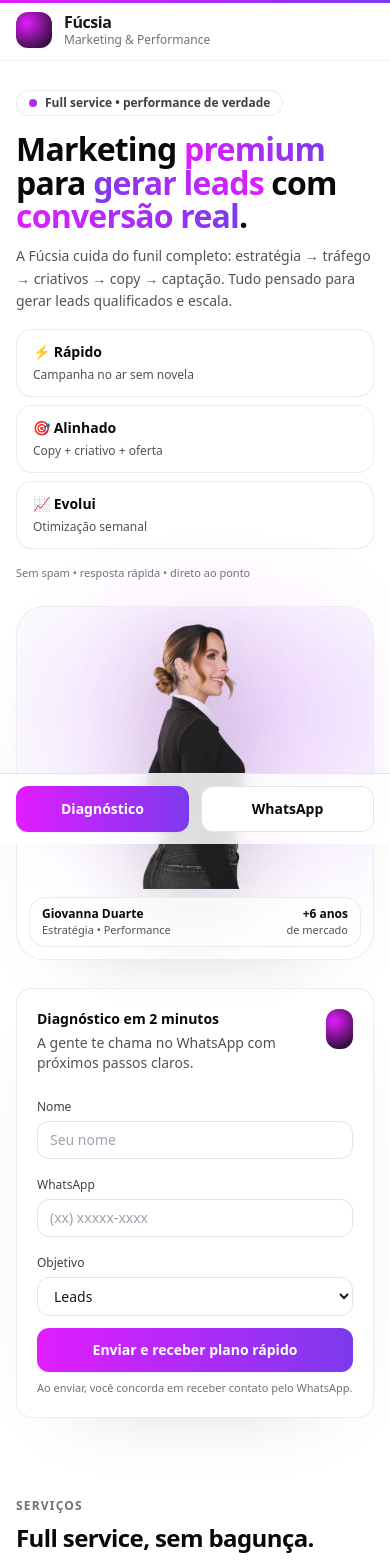
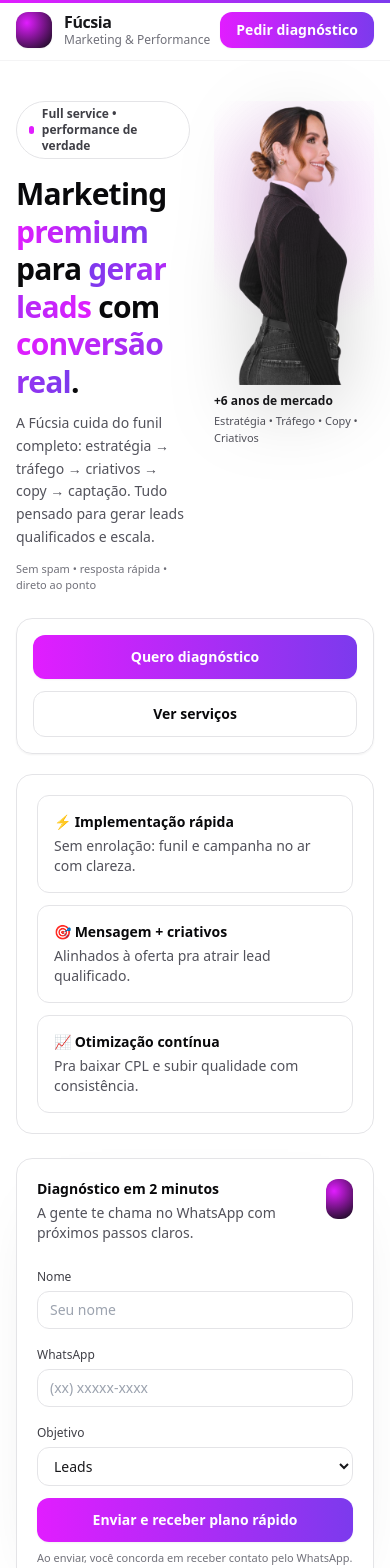
Before and after one commit to matheusduarteur/fuscia-site, a Next.js app: page / in a window 390 px wide. Shown: the top 1568 px of the page. Built offline with nearby package versions, Linux system fonts and the light colour scheme.

Commit message:
Update page.tsx

```diff
--- a/src/app/page.tsx
+++ b/src/app/page.tsx
@@ -22,27 +22,24 @@ function waLink() {
 }
 
 const fadeUp = {
-  hidden: { opacity: 0, y: 14, filter: "blur(10px)" },
+  hidden: { opacity: 0, y: 16, filter: "blur(8px)" },
   visible: { opacity: 1, y: 0, filter: "blur(0px)" },
 };
 
 const fade = {
-  hidden: { opacity: 0, filter: "blur(10px)" },
+  hidden: { opacity: 0, filter: "blur(8px)" },
   visible: { opacity: 1, filter: "blur(0px)" },
 };
 
 const stagger = {
   hidden: {},
-  visible: { transition: { staggerChildren: 0.09, delayChildren: 0.06 } },
+  visible: { transition: { staggerChildren: 0.1, delayChildren: 0.05 } },
 };
 
 function Pill({ children }: { children: React.ReactNode }) {
   return (
-    <span className="inline-flex items-center gap-2 rounded-full border border-zinc-200/70 bg-white/70 px-3 py-1 text-xs font-semibold text-zinc-700 backdrop-blur">
-      <span
-        className="h-2 w-2 rounded-full"
-        style={{ background: `linear-gradient(90deg, ${BRAND.accent}, ${BRAND.accent2})` }}
-      />
+    <span className="inline-flex items-center gap-2 rounded-full border border-zinc-200 bg-white/70 px-3 py-1 text-xs font-semibold text-zinc-700 backdrop-blur">
+      <span className="h-2 w-2 rounded-full" style={{ backgroundColor: BRAND.accent }} />
       {children}
     </span>
   );
@@ -84,63 +81,37 @@ const steps = [
 ];
 
 const faqs = [
-  {
-    q: "Vocês trabalham com qual tipo de negócio?",
-    a: "Atendemos serviços, negócios locais e digitais. O mais importante é ter oferta clara e demanda real.",
-  },
+  { q: "Vocês trabalham com qual tipo de negócio?", a: "Atendemos serviços, negócios locais e digitais. O mais importante é ter oferta clara e demanda real." },
   { q: "Preciso ter site pronto?", a: "Não. Podemos subir uma landing rápida focada em conversão e tráfego pago." },
-  {
-    q: "Qual o prazo pra começar?",
-    a: "Normalmente 3 a 7 dias, dependendo do volume de criativos e do setup de tracking.",
-  },
-  {
-    q: "Vocês fazem só tráfego?",
-    a: "Podemos fazer só tráfego, mas o melhor resultado vem quando copy + criativo + página andam juntos.",
-  },
-  {
-    q: "Como funciona o primeiro contato?",
-    a: "Você preenche o formulário ou chama no WhatsApp. A gente faz perguntas rápidas e define o próximo passo.",
-  },
+  { q: "Qual o prazo pra começar?", a: "Normalmente 3 a 7 dias, dependendo do volume de criativos e do setup de tracking." },
+  { q: "Vocês fazem só tráfego?", a: "Podemos fazer só tráfego, mas o melhor resultado vem quando copy + criativo + página andam juntos." },
+  { q: "Como funciona o primeiro contato?", a: "Você preenche o formulário ou chama no WhatsApp. A gente faz perguntas rápidas e define o próximo passo." },
 ];
 
 function GlassCard({ title, desc }: { title: string; desc: string }) {
   return (
-    <div className="group rounded-2xl border border-zinc-200/70 bg-white/65 p-5 shadow-[0_18px_60px_-45px_rgba(0,0,0,0.25)] backdrop-blur transition hover:bg-white">
+    <div className="rounded-2xl border border-zinc-200 bg-white/70 p-5 shadow-sm backdrop-blur transition hover:bg-white">
       <p className="text-sm font-semibold text-zinc-950">{title}</p>
       <p className="mt-2 text-sm text-zinc-600 leading-relaxed">{desc}</p>
-      <div
-        className="mt-4 h-[2px] w-12 rounded-full opacity-0 transition group-hover:opacity-100"
-        style={{ background: `linear-gradient(90deg, ${BRAND.accent}, ${BRAND.accent2})` }}
-      />
     </div>
   );
 }
 
 /**
- * HERO Portrait premium (mobile-first)
- * - Em mobile, ela fica “encaixada” e não vira um bloco quadrado
- * - mixBlendMode multiply ajuda a apagar matte branco
+ * FOTO “SEM FUNDO” (mesmo quando o recorte fica com matte branco)
+ * - mixBlendMode: multiply apaga branco residual no fundo branco
+ * - glow leve + drop-shadow mantém presença premium
  */
 function HeroPortrait() {
   return (
-    <div className="relative">
-      {/* glow */}
+    <div className="relative w-full">
+      <div className="relative aspect-[9/16] w-full">
         <div
-        className="pointer-events-none absolute -inset-4 -z-10 rounded-[28px] opacity-60 blur-2xl"
+          className="absolute inset-0 -z-10"
           style={{
-          background:
-            "radial-gradient(circle at 55% 35%, rgba(225,29,255,0.25), transparent 60%)",
+            background: "radial-gradient(circle at 55% 35%, rgba(225,29,255,0.16), transparent 62%)",
           }}
         />
-
-      <div className="relative overflow-hidden rounded-[28px] border border-zinc-200/70 bg-white/55 backdrop-blur shadow-[0_30px_90px_-65px_rgba(0,0,0,0.35)]">
-        {/* frame */}
-        <div className="absolute inset-0 bg-[radial-gradient(700px_420px_at_70%_30%,rgba(124,58,237,0.12),transparent_55%)]" />
-
-        {/* conteúdo */}
-        <div className="relative p-3">
-          {/* altura controlada no mobile pra ficar na dobra */}
-          <div className="relative h-[270px] sm:h-[340px] lg:h-[420px]">
         <Image
           src="/socia.png"
           alt="Sócia da Fúcsia"
@@ -149,22 +120,14 @@ function HeroPortrait() {
           className="object-contain select-none"
           style={{
             mixBlendMode: "multiply",
-                filter: "drop-shadow(0px 18px 40px rgba(0,0,0,0.18))",
+            filter: "drop-shadow(0px 18px 38px rgba(0,0,0,0.18))",
           }}
         />
       </div>
 
-          <div className="mt-2 flex items-center justify-between gap-3 rounded-2xl border border-zinc-200/70 bg-white/70 px-3 py-2 backdrop-blur">
-            <div className="min-w-0">
-              <p className="text-xs font-semibold text-zinc-950 truncate">Giovanna Duarte</p>
-              <p className="text-[11px] text-zinc-600 truncate">Estratégia • Performance</p>
-            </div>
-            <div className="text-right">
-              <p className="text-xs font-semibold text-zinc-950">+6 anos</p>
-              <p className="text-[11px] text-zinc-600">de mercado</p>
-            </div>
-          </div>
-        </div>
+      <div className="mt-2">
+        <p className="text-xs font-semibold text-zinc-900">+6 anos de mercado</p>
+        <p className="mt-1 text-[11px] text-zinc-600">Estratégia • Tráfego • Copy • Criativos</p>
       </div>
     </div>
   );
@@ -172,18 +135,16 @@ function HeroPortrait() {
 
 export default function Page() {
   const hasWhatsApp = Boolean(WHATSAPP_NUMBER);
-  const whatsappHref = hasWhatsApp ? waLink() : "#contato";
 
   const { scrollYProgress } = useScroll();
   const scaleX = useSpring(scrollYProgress, { stiffness: 140, damping: 22 });
 
   return (
     <div className="min-h-screen bg-white text-zinc-900">
-      {/* Fundo premium (paper + glow) */}
+      {/* Fundo premium branco */}
       <div className="pointer-events-none fixed inset-0 -z-10">
-        <div className="absolute inset-0 bg-[radial-gradient(1100px_650px_at_15%_8%,rgba(225,29,255,0.18),transparent_55%),radial-gradient(900px_520px_at_85%_18%,rgba(124,58,237,0.12),transparent_60%)]" />
+        <div className="absolute inset-0 bg-[radial-gradient(1100px_650px_at_18%_10%,rgba(225,29,255,0.16),transparent_55%),radial-gradient(900px_520px_at_82%_18%,rgba(124,58,237,0.10),transparent_60%)]" />
         <div className="absolute inset-0 bg-[linear-gradient(to_bottom,rgba(255,255,255,0.92),rgba(255,255,255,1))]" />
-        <div className="absolute inset-0 opacity-[0.06] [background-image:radial-gradient(rgba(0,0,0,0.55)_1px,transparent_1px)] [background-size:22px_22px]" />
       </div>
 
       {/* Barra progresso */}
@@ -195,20 +156,20 @@ export default function Page() {
         }}
       />
 
-      {/* WhatsApp flutuante (desktop) */}
+      {/* WhatsApp flutuante */}
       {hasWhatsApp ? (
         <Link
-          href={whatsappHref}
+          href={waLink()}
           target="_blank"
           rel="noopener noreferrer"
-          className="hidden sm:inline-flex fixed z-[55] bottom-5 right-5 rounded-2xl border border-zinc-200 bg-white/80 px-4 py-3 text-sm font-semibold text-zinc-900 shadow-[0_20px_60px_-35px_rgba(0,0,0,0.25)] backdrop-blur hover:bg-white"
+          className="fixed z-[55] bottom-5 right-5 rounded-2xl border border-zinc-200 bg-white/80 px-4 py-3 text-sm font-semibold text-zinc-900 shadow-[0_20px_60px_-35px_rgba(0,0,0,0.25)] backdrop-blur hover:bg-white"
         >
           💬 WhatsApp
         </Link>
       ) : null}
 
       {/* Header */}
-      <header className="sticky top-0 z-50 border-b border-zinc-100 bg-white/72 backdrop-blur">
+      <header className="sticky top-0 z-50 border-b border-zinc-100 bg-white/70 backdrop-blur">
         <div className="mx-auto max-w-6xl px-4 py-3 flex items-center justify-between">
           <div className="flex items-center gap-3">
             <div
@@ -230,7 +191,7 @@ export default function Page() {
             <a href="#faq" className="hover:text-zinc-950">FAQ</a>
           </nav>
 
-          <div className="hidden sm:flex items-center gap-2">
+          <div className="flex items-center gap-2">
             <a
               href="#contato"
               className="inline-flex items-center justify-center rounded-xl px-4 py-2 text-sm font-semibold text-white shadow-sm hover:opacity-95"
@@ -243,34 +204,34 @@ export default function Page() {
       </header>
 
       <main>
-        {/* HERO (mobile-first) */}
-        <section className="mx-auto max-w-6xl px-4 pt-7 pb-8 sm:pt-14">
-          <motion.div initial="hidden" animate="visible" variants={stagger} className="grid gap-6 lg:grid-cols-2 lg:items-start">
-            {/* Texto */}
-            <div>
+        {/* HERO */}
+        <section className="mx-auto max-w-6xl px-4 pt-10 pb-6 sm:pt-16">
+          {/* Linha 1: Texto + Foto */}
+          <div className="grid gap-6 lg:gap-10 grid-cols-[1fr_160px] sm:grid-cols-[1fr_220px] lg:grid-cols-3 lg:items-start">
+            <motion.div className="lg:col-span-2" initial="hidden" animate="visible" variants={stagger}>
               <motion.div variants={fadeUp}>
                 <Pill>Full service • performance de verdade</Pill>
               </motion.div>
 
               <motion.h1
                 variants={fadeUp}
-                className="mt-4 text-[32px] leading-[1.05] sm:text-5xl font-semibold tracking-tight text-zinc-950"
+                className="mt-4 text-[30px] leading-tight sm:text-5xl font-semibold tracking-tight text-zinc-950"
               >
-                Marketing{" "}
+                <span className="text-zinc-950">Marketing</span>{" "}
                 <span
                   className="bg-clip-text text-transparent"
                   style={{ backgroundImage: `linear-gradient(90deg, ${BRAND.accent}, ${BRAND.accent2})` }}
                 >
                   premium
                 </span>{" "}
-                para{" "}
+                <span className="text-zinc-950">para</span>{" "}
                 <span
                   className="bg-clip-text text-transparent"
                   style={{ backgroundImage: `linear-gradient(90deg, ${BRAND.accent2}, ${BRAND.accent})` }}
                 >
                   gerar leads
                 </span>{" "}
-                com{" "}
+                <span className="text-zinc-950">com</span>{" "}
                 <span
                   className="bg-clip-text text-transparent"
                   style={{ backgroundImage: `linear-gradient(90deg, ${BRAND.accent}, ${BRAND.accent2})` }}
@@ -280,47 +241,29 @@ export default function Page() {
                 .
               </motion.h1>
 
-              <motion.p variants={fadeUp} className="mt-3 text-zinc-600 leading-relaxed text-sm sm:text-lg">
+              <motion.p variants={fadeUp} className="mt-3 text-zinc-600 leading-relaxed text-sm sm:text-lg max-w-2xl">
                 A Fúcsia cuida do funil completo: estratégia → tráfego → criativos → copy → captação.
                 Tudo pensado para gerar leads qualificados e escala.
               </motion.p>
 
-              {/* Micro prova */}
-              <motion.div variants={fadeUp} className="mt-4 grid gap-2 sm:grid-cols-3">
-                {[
-                  { t: "⚡ Rápido", d: "Campanha no ar sem novela" },
-                  { t: "🎯 Alinhado", d: "Copy + criativo + oferta" },
-                  { t: "📈 Evolui", d: "Otimização semanal" },
-                ].map((x) => (
-                  <div
-                    key={x.t}
-                    className="rounded-2xl border border-zinc-200/70 bg-white/65 px-4 py-3 backdrop-blur"
-                  >
-                    <p className="text-sm font-semibold text-zinc-950">{x.t}</p>
-                    <p className="mt-1 text-[12px] text-zinc-600">{x.d}</p>
-                  </div>
-                ))}
+              <motion.p variants={fadeUp} className="mt-3 text-[11px] text-zinc-500">
+                Sem spam • resposta rápida • direto ao ponto
+              </motion.p>
             </motion.div>
 
-              <motion.p variants={fadeUp} className="mt-4 text-[11px] text-zinc-500">
-                Sem spam • resposta rápida • direto ao ponto
-              </motion.p>
+            <motion.div initial="hidden" animate="visible" variants={fadeUp} className="self-start">
+              <HeroPortrait />
+            </motion.div>
           </div>
 
-            {/* Foto */}
-            <motion.div variants={fadeUp} className="lg:mt-1">
-              <HeroPortrait />
-            </motion.div>
-          </motion.div>
-
-          {/* CTA faixa (desktop/tablet). No mobile vai ter barra fixa */}
+          {/* Linha 2: BOTÕES em uma faixa (fica “nova coluna/linha” visualmente) */}
           <motion.div
             initial="hidden"
             animate="visible"
             variants={fadeUp}
-            className="mt-6 hidden sm:block rounded-2xl border border-zinc-200/70 bg-white/70 p-4 backdrop-blur shadow-sm"
+            className="mt-6 rounded-2xl border border-zinc-200 bg-white/70 p-4 backdrop-blur shadow-sm"
           >
-            <div className="flex gap-3">
+            <div className="flex flex-col sm:flex-row gap-3">
               <a
                 href="#contato"
                 className="flex-1 inline-flex items-center justify-center rounded-xl px-5 py-3 text-sm font-semibold text-white shadow-sm hover:opacity-95"
@@ -328,6 +271,7 @@ export default function Page() {
               >
                 Quero diagnóstico
               </a>
+
               <a
                 href="#servicos"
                 className="flex-1 inline-flex items-center justify-center rounded-xl border border-zinc-200 bg-white px-5 py-3 text-sm font-semibold text-zinc-950 hover:bg-zinc-50"
@@ -337,21 +281,43 @@ export default function Page() {
             </div>
           </motion.div>
 
-          {/* Form (primeiro bloco de conversão) */}
+          {/* Linha 3: benefícios FULL WIDTH */}
+          <motion.div
+            initial="hidden"
+            whileInView="visible"
+            viewport={{ once: true, amount: 0.25 }}
+            variants={fadeUp}
+            className="mt-5 rounded-2xl border border-zinc-200 bg-white/70 p-5 backdrop-blur"
+          >
+            <div className="grid gap-3 sm:grid-cols-3 text-sm text-zinc-700">
+              <div className="rounded-xl border border-zinc-200 bg-white p-4">
+                <p className="font-semibold text-zinc-950">⚡ Implementação rápida</p>
+                <p className="mt-1 text-zinc-600">Sem enrolação: funil e campanha no ar com clareza.</p>
+              </div>
+              <div className="rounded-xl border border-zinc-200 bg-white p-4">
+                <p className="font-semibold text-zinc-950">🎯 Mensagem + criativos</p>
+                <p className="mt-1 text-zinc-600">Alinhados à oferta pra atrair lead qualificado.</p>
+              </div>
+              <div className="rounded-xl border border-zinc-200 bg-white p-4">
+                <p className="font-semibold text-zinc-950">📈 Otimização contínua</p>
+                <p className="mt-1 text-zinc-600">Pra baixar CPL e subir qualidade com consistência.</p>
+              </div>
+            </div>
+          </motion.div>
+
+          {/* Form */}
           <motion.div
             id="contato"
             initial="hidden"
             whileInView="visible"
             viewport={{ once: true, amount: 0.25 }}
             variants={fadeUp}
-            className="mt-7 rounded-2xl border border-zinc-200/70 bg-white/70 p-5 sm:p-6 shadow-[0_26px_90px_-60px_rgba(0,0,0,0.28)] backdrop-blur"
+            className="mt-6 rounded-2xl border border-zinc-200 bg-white/70 p-5 sm:p-6 shadow-[0_22px_70px_-45px_rgba(0,0,0,0.22)] backdrop-blur"
           >
             <div className="flex items-start justify-between gap-4">
               <div>
                 <p className="text-sm font-semibold text-zinc-950">Diagnóstico em 2 minutos</p>
-                <p className="mt-1 text-sm text-zinc-600">
-                  A gente te chama no WhatsApp com próximos passos claros.
-                </p>
+                <p className="mt-1 text-sm text-zinc-600">A gente te chama no WhatsApp com próximos passos claros.</p>
               </div>
               <div
                 className="h-10 w-10 rounded-xl"
@@ -411,7 +377,7 @@ export default function Page() {
             {hasWhatsApp ? (
               <div className="mt-4">
                 <Link
-                  href={whatsappHref}
+                  href={waLink()}
                   target="_blank"
                   rel="noopener noreferrer"
                   className="block text-center rounded-xl border border-zinc-200 bg-white px-4 py-3 text-sm font-semibold text-zinc-950 hover:bg-zinc-50"
@@ -467,7 +433,7 @@ export default function Page() {
           >
             {steps.map((st, idx) => (
               <motion.div key={st.title} variants={fadeUp}>
-                <div className="rounded-2xl border border-zinc-200/70 bg-white/70 p-5 shadow-sm backdrop-blur">
+                <div className="rounded-2xl border border-zinc-200 bg-white/70 p-5 shadow-sm backdrop-blur">
                   <p className="text-xs font-semibold tracking-widest text-zinc-500 uppercase">Passo {idx + 1}</p>
                   <p className="mt-2 font-semibold text-zinc-950">{st.title}</p>
                   <p className="mt-2 text-sm text-zinc-600 leading-relaxed">{st.desc}</p>
@@ -506,6 +472,56 @@ export default function Page() {
           </motion.div>
         </section>
 
+        {/* Sobre */}
+        <section id="sobre" className="mx-auto max-w-6xl px-4 py-12">
+          <motion.div initial="hidden" whileInView="visible" viewport={{ once: true, amount: 0.2 }} variants={fadeUp}>
+            <SectionTitle
+              eyebrow="Sobre"
+              title="Quem está por trás da Fúcsia"
+              subtitle="Autoridade e confiança: essencial pra converter tráfego pago."
+            />
+          </motion.div>
+
+          <motion.div
+            initial="hidden"
+            whileInView="visible"
+            viewport={{ once: true, amount: 0.2 }}
+            variants={fadeUp}
+            className="mt-8 rounded-2xl border border-zinc-200 bg-white/70 p-5 sm:p-6 shadow-sm backdrop-blur"
+          >
+            <div className="grid gap-6 lg:grid-cols-[220px_1fr] lg:items-center">
+              <div className="relative w-full max-w-[220px]">
+                <div className="relative aspect-[9/16] w-full">
+                  <div
+                    className="absolute inset-0 -z-10"
+                    style={{
+                      background: "radial-gradient(circle at 55% 35%, rgba(225,29,255,0.16), transparent 62%)",
+                    }}
+                  />
+                  <Image
+                    src="/socia.png"
+                    alt="Sócia da Fúcsia"
+                    fill
+                    className="object-contain select-none"
+                    style={{
+                      mixBlendMode: "multiply",
+                      filter: "drop-shadow(0px 18px 38px rgba(0,0,0,0.16))",
+                    }}
+                  />
+                </div>
+              </div>
+
+              <div>
+                <p className="text-sm font-semibold text-zinc-950">Giovanna Duarte • Estratégia & Performance</p>
+                <p className="mt-2 text-zinc-600 leading-relaxed">
+                  Profissional do mercado há <span className="font-semibold text-zinc-950">mais de 6 anos</span>, atuando com
+                  tráfego pago, estratégia, copy e criativos focados em conversão.
+                </p>
+              </div>
+            </div>
+          </motion.div>
+        </section>
+
         {/* FAQ */}
         <section id="faq" className="mx-auto max-w-6xl px-4 py-12">
           <motion.div initial="hidden" whileInView="visible" viewport={{ once: true, amount: 0.2 }} variants={fadeUp}>
@@ -523,7 +539,7 @@ export default function Page() {
               <motion.details
                 key={f.q}
                 variants={fadeUp}
-                className="rounded-2xl border border-zinc-200/70 bg-white/70 p-5 shadow-sm backdrop-blur"
+                className="rounded-2xl border border-zinc-200 bg-white/70 p-5 shadow-sm backdrop-blur"
               >
                 <summary className="cursor-pointer font-semibold text-zinc-950">{f.q}</summary>
                 <p className="mt-2 text-sm text-zinc-600 leading-relaxed">{f.a}</p>
@@ -544,30 +560,6 @@ export default function Page() {
           </div>
         </footer>
       </main>
-
-      {/* Barra fixa de CTA no MOBILE (converte MUITO) */}
-      <div className="sm:hidden fixed inset-x-0 bottom-0 z-[70] border-t border-zinc-200 bg-white/85 backdrop-blur">
-        <div className="mx-auto max-w-6xl px-4 py-3 grid grid-cols-2 gap-3">
-          <a
-            href="#contato"
-            className="inline-flex items-center justify-center rounded-xl px-4 py-3 text-sm font-semibold text-white shadow-sm"
-            style={{ backgroundImage: `linear-gradient(90deg, ${BRAND.accent}, ${BRAND.accent2})` }}
-          >
-            Diagnóstico
-          </a>
-          <Link
-            href={whatsappHref}
-            target={hasWhatsApp ? "_blank" : undefined}
-            rel={hasWhatsApp ? "noopener noreferrer" : undefined}
-            className="inline-flex items-center justify-center rounded-xl border border-zinc-200 bg-white px-4 py-3 text-sm font-semibold text-zinc-950"
-          >
-            WhatsApp
-          </Link>
-        </div>
-      </div>
-
-      {/* Espaço pra barra não cobrir conteúdo no mobile */}
-      <div className="sm:hidden h-[76px]" />
     </div>
   );
 }
```
Lines whose indentation alone changed are shown as unchanged.
